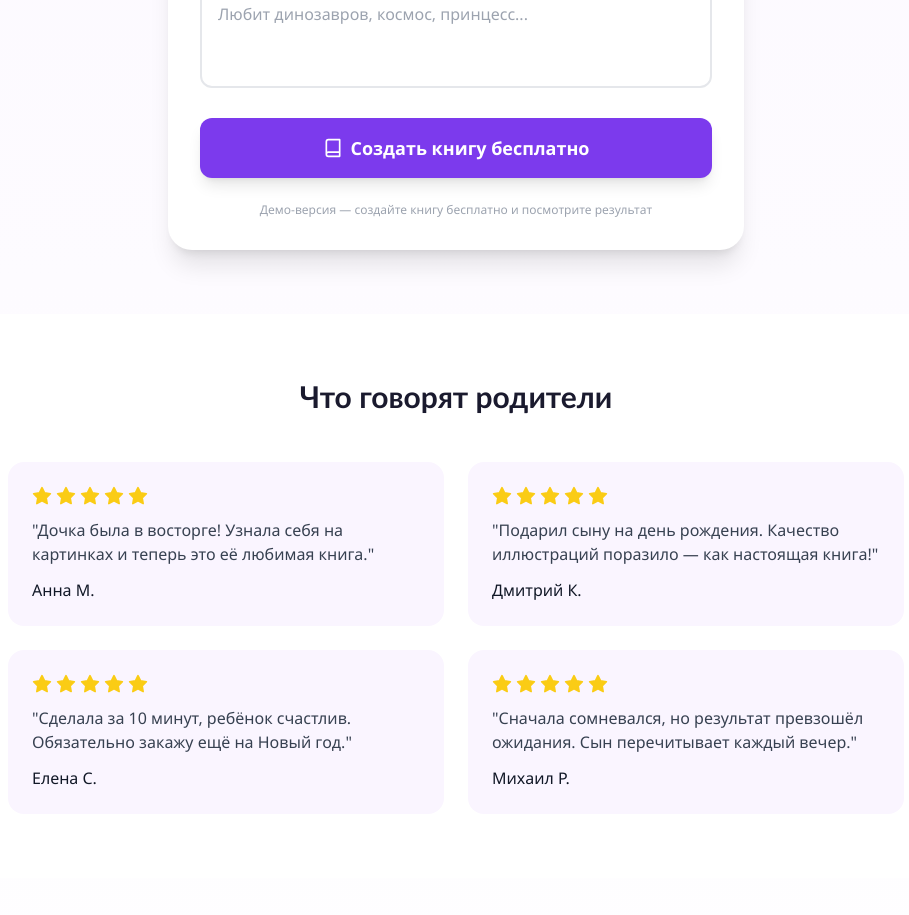
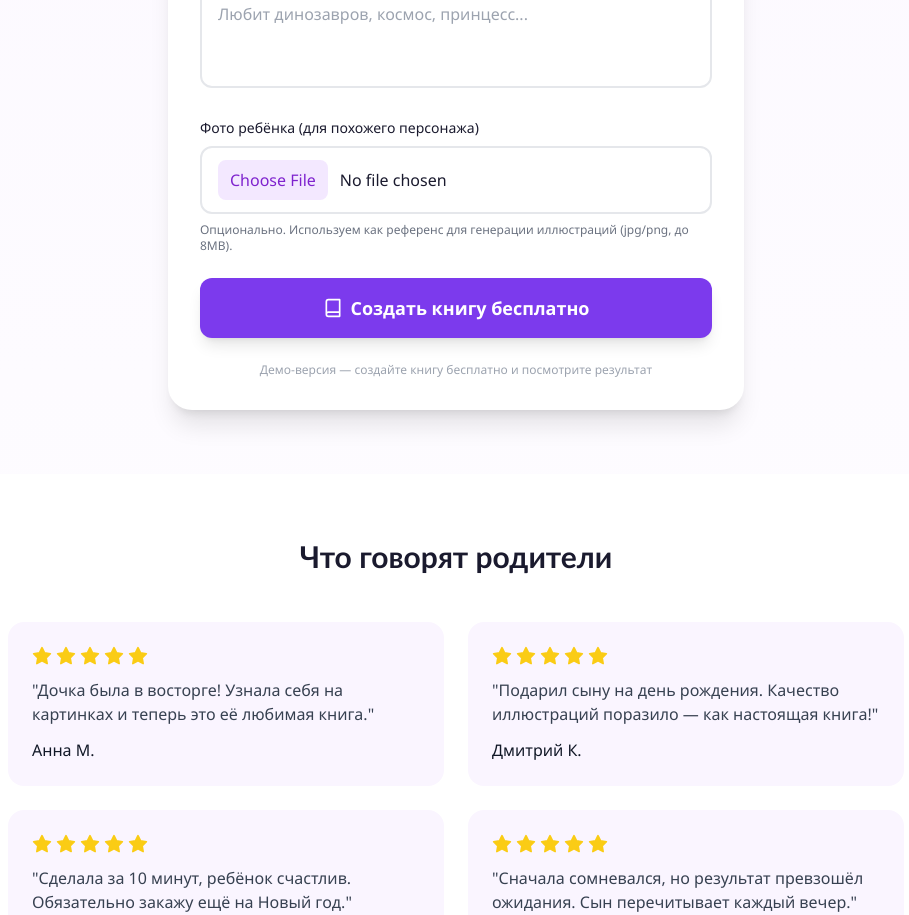
Before and after one commit to clawd-agent/knigaprome, a Next.js app: page / in a window 1280 px wide. Shown: the part 1324-2239 px from the top of the page, without its empty margins (184-1093 px from the left). Built offline with nearby package versions, Linux system fonts and the light colour scheme.

Commit message:
Add reference photo upload to book creation form

```diff
--- a/src/app/page.tsx
+++ b/src/app/page.tsx
@@ -1,6 +1,6 @@
 'use client'
 
-import { useState, useEffect, FormEvent } from 'react'
+import { useState, useEffect, FormEvent, ChangeEvent } from 'react'
 import { Sparkles, Book, Wand2, Download, Star, Clock, Shield, Loader2, ChevronLeft } from 'lucide-react'
 import BookPreview from '@/components/BookPreview'
 import MobileBookPreview from '@/components/MobileBookPreview'
@@ -27,6 +27,8 @@ export default function Home() {
     interests: '',
   })
   const [generatingImage, setGeneratingImage] = useState<number | null>(null)
+  const [referencePhoto, setReferencePhoto] = useState<string>('')
+  const [referencePhotoName, setReferencePhotoName] = useState<string>('')
   const [isLoading, setIsLoading] = useState(false)
   const [downloadingPDF, setDownloadingPDF] = useState(false)
   const [error, setError] = useState('')
@@ -45,6 +47,39 @@ export default function Home() {
     return () => window.removeEventListener('resize', checkMobile)
   }, [])
 
+  const fileToBase64 = (file: File): Promise<string> => {
+    return new Promise((resolve, reject) => {
+      const reader = new FileReader()
+      reader.onload = () => resolve(reader.result as string)
+      reader.onerror = () => reject(new Error('Не удалось прочитать файл'))
+      reader.readAsDataURL(file)
+    })
+  }
+
+  const handleReferencePhotoChange = async (e: ChangeEvent<HTMLInputElement>) => {
+    const file = e.target.files?.[0]
+    if (!file) return
+
+    if (!file.type.startsWith('image/')) {
+      setError('Можно загрузить только изображение')
+      return
+    }
+
+    if (file.size > 8 * 1024 * 1024) {
+      setError('Фото слишком большое. Максимум 8MB')
+      return
+    }
+
+    try {
+      const base64 = await fileToBase64(file)
+      setReferencePhoto(base64)
+      setReferencePhotoName(file.name)
+      setError('')
+    } catch {
+      setError('Не удалось загрузить фото')
+    }
+  }
+
   // Генерация картинки для конкретной главы
   const generateImage = async (chapterNumber: number) => {
     if (!story) return
@@ -62,6 +97,7 @@ export default function Home() {
           prompt: chapter.illustration_prompt,
           storyId: story.id,
           chapterNumber,
+          referencePhotos: referencePhoto ? [referencePhoto] : [],
         }),
       })
 
@@ -414,6 +450,38 @@ export default function Home() {
                 />
               </div>
 
+              <div>
+                <label className="block text-sm font-medium mb-2">Фото ребёнка (для похожего персонажа)</label>
+                <input
+                  type="file"
+                  accept="image/*"
+                  onChange={handleReferencePhotoChange}
+                  disabled={isLoading}
+                  className="w-full px-4 py-3 border-2 border-gray-200 rounded-xl focus:border-primary focus:outline-none transition file:mr-3 file:px-3 file:py-2 file:rounded-lg file:border-0 file:bg-purple-100 file:text-purple-700 file:font-medium"
+                />
+                <p className="mt-2 text-xs text-gray-500">
+                  Опционально. Используем как референс для генерации иллюстраций (jpg/png, до 8MB).
+                </p>
+                {referencePhoto && (
+                  <div className="mt-3 flex items-center gap-3">
+                    <img src={referencePhoto} alt="Фото-референс" className="w-14 h-14 object-cover rounded-lg border" />
+                    <div className="flex-1 min-w-0">
+                      <p className="text-sm text-gray-700 truncate">{referencePhotoName}</p>
+                      <button
+                        type="button"
+                        className="text-xs text-red-500 hover:text-red-600"
+                        onClick={() => {
+                          setReferencePhoto('')
+                          setReferencePhotoName('')
+                        }}
+                      >
+                        Удалить фото
+                      </button>
+                    </div>
+                  </div>
+                )}
+              </div>
+
               <button
                 type="submit"
                 disabled={isLoading}
```
